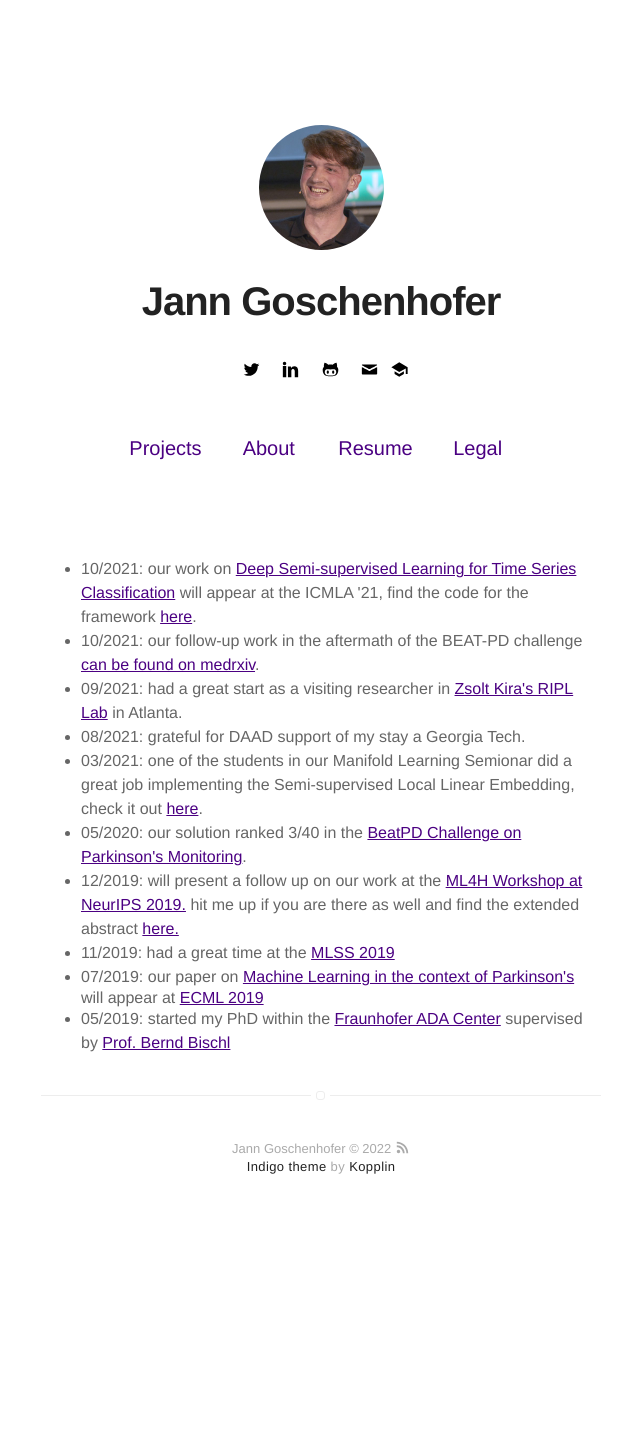
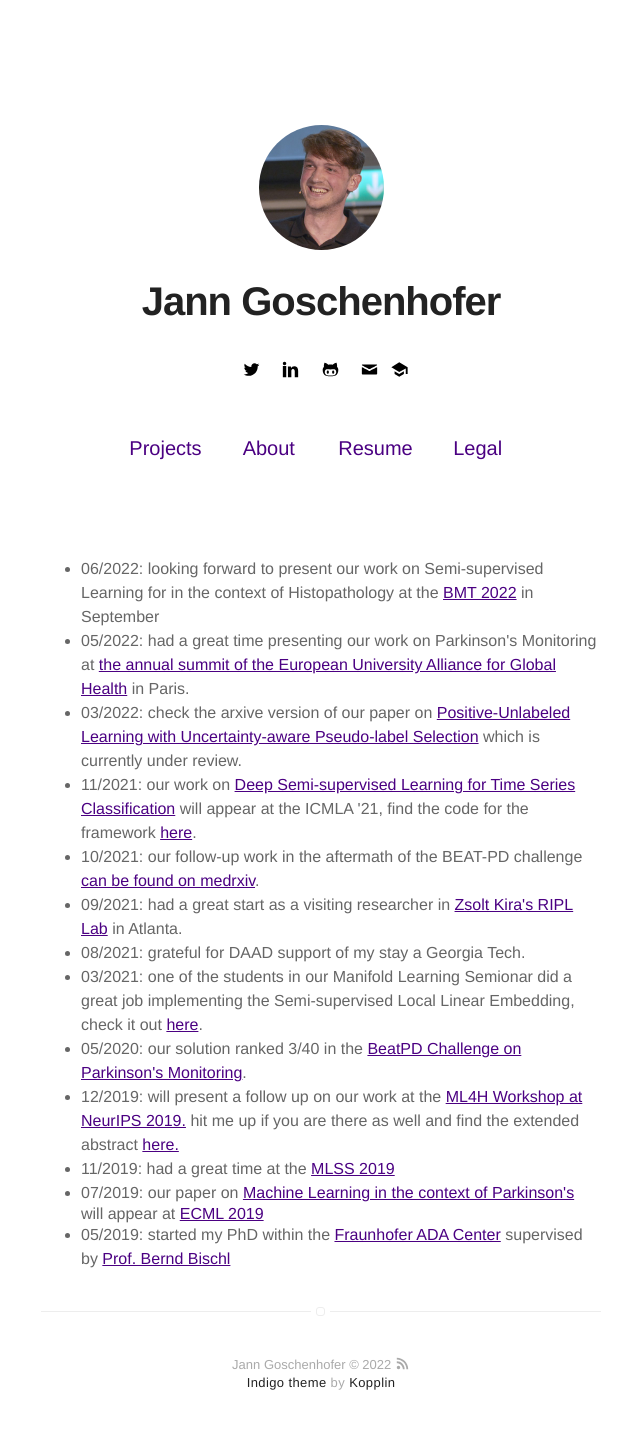
Before and after one commit to Goschjann/goschjann.github.io, a Jekyll site: the page built from index.html, in a window 1280 px wide. Shown: the whole page, without its empty margins (319-959 px from the left). Built offline with Jekyll 4.4.1, drawn with Linux system fonts in a browser that asks for light colours; before the commit the page ends 1238 px from its top, so only the background shows below that.

Commit message:
updated cv, updates

```diff
--- a/index.html
+++ b/index.html
@@ -6,7 +6,10 @@ title: Home
 <p><br/><br/><p>
 
 <ul>
-	<li>10/2021: our work on <a href='https://arxiv.org/abs/2102.03622'>Deep Semi-supervised Learning for Time Series Classification</a> will appear at the ICMLA '21, find the code for the framework <a href='https://github.com/Goschjann/ssltsc'>here</a>.
+	<li>06/2022: looking forward to present our work on Semi-supervised Learning for in the context of Histopathology at the <a href='https://www.bmt2022.at/'>BMT 2022</a> in September
+	<li>05/2022: had a great time presenting our work on Parkinson's Monitoring at <a href='https://eugloh2022.universite-paris-saclay.fr/en/home/'>the annual summit of the European University Alliance for Global Health</a> in Paris.
+	<li>03/2022: check the arxive version of our paper on <a href='https://arxiv.org/abs/2201.13192'>Positive-Unlabeled Learning with Uncertainty-aware Pseudo-label Selection</a> which is currently under review.
+	<li>11/2021: our work on <a href='https://arxiv.org/abs/2102.03622'>Deep Semi-supervised Learning for Time Series Classification</a> will appear at the ICMLA '21, find the code for the framework <a href='https://github.com/Goschjann/ssltsc'>here</a>.
 	<li>10/2021: our follow-up work in the aftermath of the BEAT-PD challenge <a href='https://www.medrxiv.org/content/10.1101/2021.10.20.21265298v1'>can be found on medrxiv</a>.
 	<li>09/2021: had a great start as a visiting researcher in <a href='https://www.cc.gatech.edu/~zk15/'>Zsolt Kira's RIPL Lab</a> in Atlanta.
 	<li>08/2021: grateful for DAAD support of my stay a Georgia Tech.
```
Also changed, not shown: about.md (+3 -1 lines), resume.md (+2 -2 lines).
